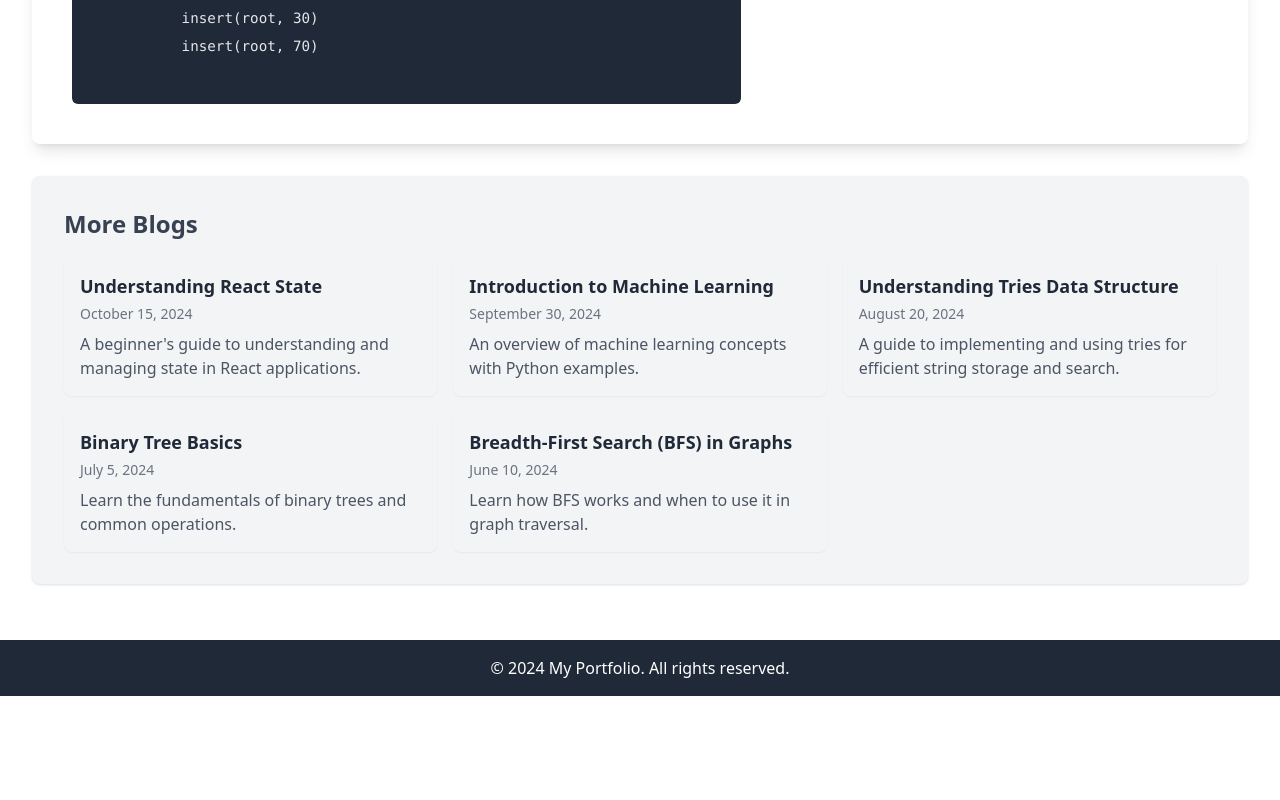
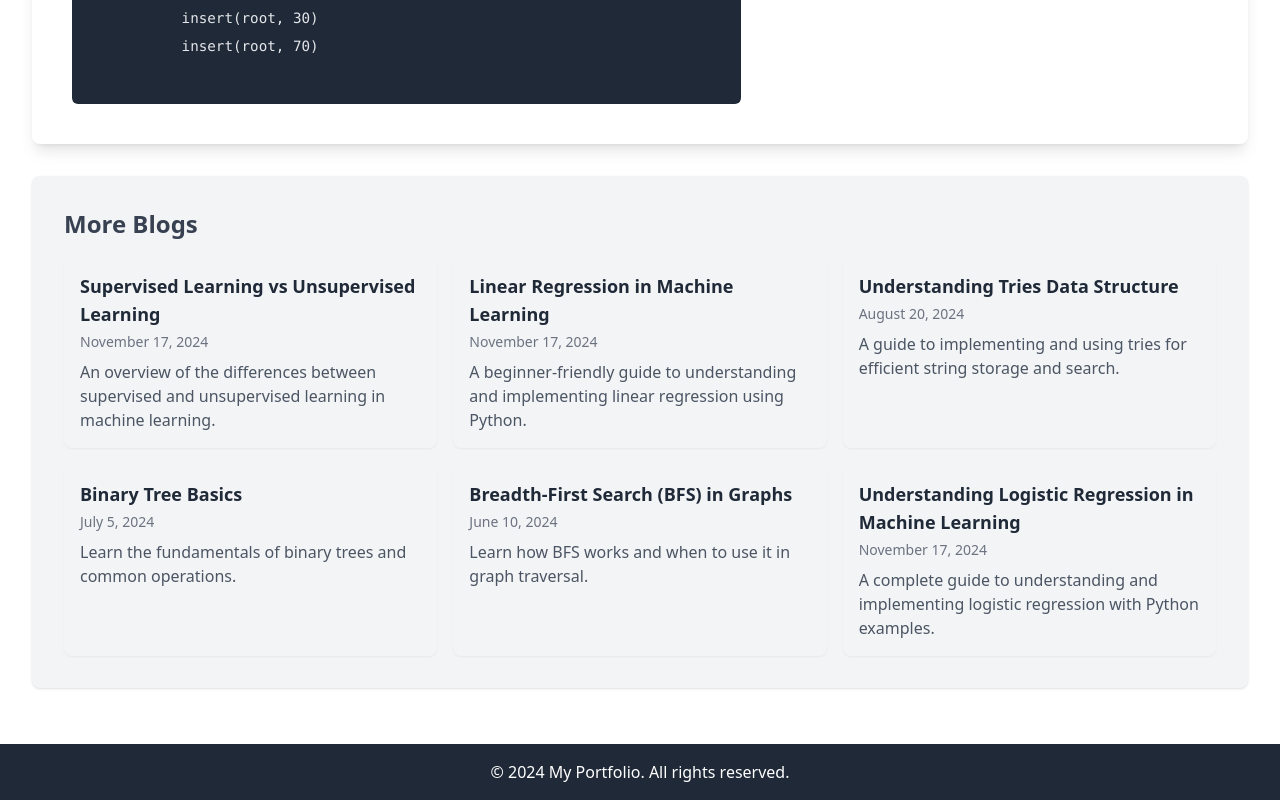
Before and after one commit to ayanchyaziz123/rahmanworld_next, a Next.js app: page /blogs/binary-search-tree-operations in a window 1280 px wide. Shown: the part 916-1716 px from the top of the page. Before the commit the page ends 1612 px from the top, so only its background shows below. Built offline with nearby package versions, Linux system fonts and the light colour scheme.

Commit message:
added blog

```diff
--- a/src/data/blogs.js
+++ b/src/data/blogs.js
@@ -1,51 +1,130 @@
 export const blogs = [
   {
-      title: "Understanding React State",
-      description: "A beginner's guide to understanding and managing state in React applications.",
-      date: "October 15, 2024",
-      category: "React",
-      content: `
-        <p>State is one of the most fundamental concepts in React. It allows your components to keep track of information that may change over time.</p>
-        <p>Here’s how you can use state in a functional component:</p>
-        <pre><code>
-          import { useState } from 'react';
-
-          const MyComponent = () => {
-            const [count, setCount] = useState(0);
-
-            return (
-              <div>
-                <p>Count: {count}</p>
-                <button onClick={() => setCount(count + 1)}>Increment</button>
-              </div>
-            );
-          }
-        </code></pre>
-      `,
-      slug: "understanding-react-state",
-    },
-    {
-      title: "Introduction to Machine Learning",
-      description: "An overview of machine learning concepts with Python examples.",
-      date: "September 30, 2024",
+    title: "Supervised Learning vs Unsupervised Learning",
+    description: "An overview of the differences between supervised and unsupervised learning in machine learning.",
+    date: "November 17, 2024",
     category: "Machine Learning",
     content: `
-        <p>Machine learning is a branch of artificial intelligence that enables systems to learn from data. Some common types of machine learning include supervised, unsupervised, and reinforcement learning.</p>
-        <h1>Here's an example of linear regression in Python:</h1>
+        <p>Machine learning is broadly categorized into two main types: supervised learning and unsupervised learning. Each serves distinct purposes and is used in different scenarios.</p>
+
+        <h3>What is Supervised Learning?</h3>
+        <p>Supervised learning involves training a model on labeled data. The goal is for the algorithm to learn the mapping from input to output. For example:</p>
+        <pre><code>
+          Input: [Features like age, salary]
+          Output: [Classification as "Eligible" or "Not Eligible"]
+        </code></pre>
+        <p>Popular algorithms include:</p>
+        <ul>
+          <li>Linear Regression</li>
+          <li>Logistic Regression</li>
+          <li>Support Vector Machines</li>
+          <li>Neural Networks</li>
+        </ul>
+
+        <h3>What is Unsupervised Learning?</h3>
+        <p>Unsupervised learning deals with unlabeled data. The model identifies patterns or structures in the data without explicit supervision. For example:</p>
+        <pre><code>
+          Input: [Customer transaction history]
+          Output: [Clusters of customers with similar purchasing behavior]
+        </code></pre>
+        <p>Popular algorithms include:</p>
+        <ul>
+          <li>K-Means Clustering</li>
+          <li>Hierarchical Clustering</li>
+          <li>Principal Component Analysis (PCA)</li>
+          <li>Autoencoders</li>
+        </ul>
+
+        <h3>Key Differences</h3>
+        <table>
+          <thead>
+            <tr>
+              <th>Aspect</th>
+              <th>Supervised Learning</th>
+              <th>Unsupervised Learning</th>
+            </tr>
+          </thead>
+          <tbody>
+            <tr>
+              <td>Data</td>
+              <td>Labeled</td>
+              <td>Unlabeled</td>
+            </tr>
+            <tr>
+              <td>Objective</td>
+              <td>Predict outcomes based on input</td>
+              <td>Discover hidden patterns in data</td>
+            </tr>
+            <tr>
+              <td>Examples</td>
+              <td>Spam detection, price prediction</td>
+              <td>Customer segmentation, anomaly detection</td>
+            </tr>
+          </tbody>
+        </table>
+
+        <h3>Conclusion</h3>
+        <p>Both supervised and unsupervised learning have unique strengths and are applied based on the nature of the data and the problem to solve. Understanding these methods is fundamental to leveraging machine learning effectively.</p>
+      `,
+    slug: "supervised-vs-unsupervised-learning",
+}
+,
+{
+  title: "Linear Regression in Machine Learning",
+  description: "A beginner-friendly guide to understanding and implementing linear regression using Python.",
+  date: "November 17, 2024",
+  category: "Machine Learning",
+  content: `
+      <p>Linear regression is one of the most fundamental algorithms in machine learning. It establishes a relationship between independent variables (inputs) and a dependent variable (output) by fitting a linear equation to the data.</p>
+
+      <h3>What is Linear Regression?</h3>
+      <p>Linear regression models the relationship between the input variables (X) and the output variable (y) using the formula:</p>
+      <pre><code>
+        y = mx + b
+      </code></pre>
+      <p>Here, <strong>m</strong> is the slope of the line (representing the relationship strength), and <strong>b</strong> is the intercept.</p>
+
+      <h3>Python Implementation</h3>
+      <p>Below is an example of how you can perform linear regression using Python and the <code>scikit-learn</code> library:</p>
       <pre><code>
         from sklearn.linear_model import LinearRegression
         import numpy as np
 
-          X = np.array([[1], [2], [3], [4]])
-          y = np.array([2, 4, 6, 8])
+        # Example dataset
+        X = np.array([[1], [2], [3], [4]])  # Independent variable
+        y = np.array([2, 4, 6, 8])          # Dependent variable
 
+        # Create and train the model
         model = LinearRegression().fit(X, y)
+
+        # Make a prediction
         prediction = model.predict([[5]])
-          print(prediction)
+        print("Predicted value for input 5:", prediction)
       </code></pre>
+
+      <h3>Explanation</h3>
+      <ul>
+        <li><code>LinearRegression()</code>: Creates the linear regression model.</li>
+        <li><code>fit(X, y)</code>: Fits the model to the data (X as input, y as output).</li>
+        <li><code>predict()</code>: Predicts the output for a given input.</li>
+      </ul>
+
+      <h3>When to Use Linear Regression?</h3>
+      <p>Linear regression is ideal for situations where the relationship between the input and output is approximately linear. It works well with smaller datasets and when interpretability is important.</p>
+
+      <h3>Applications</h3>
+      <ul>
+        <li>Predicting house prices based on features like size and location.</li>
+        <li>Estimating sales based on advertising budgets.</li>
+        <li>Modeling stock market trends over time.</li>
+      </ul>
+
+      <h3>Conclusion</h3>
+      <p>Linear regression is a simple yet powerful technique that serves as a foundation for understanding more complex machine learning models. It’s a great starting point for anyone new to data science and AI.</p>
     `,
-      slug: "introduction-to-machine-learning",
-    },
+  slug: "linear-regression",
+}
+,
     {
       title: "Understanding Tries Data Structure",
       description: "A guide to implementing and using tries for efficient string storage and search.",
@@ -165,4 +244,71 @@ export const blogs = [
       `,
       slug: "binary-search-tree-operations",
     },
+    {
+      title: "Understanding Logistic Regression in Machine Learning",
+      description: "A complete guide to understanding and implementing logistic regression with Python examples.",
+      date: "November 17, 2024",
+      category: "Machine Learning",
+      content: `
+          <p>Logistic regression is a supervised learning algorithm used for classification tasks. Unlike linear regression, which predicts continuous values, logistic regression predicts probabilities that are mapped to discrete classes.</p>
+
+          <h3>What is Logistic Regression?</h3>
+          <p>Logistic regression uses the <strong>sigmoid function</strong> to map predicted values to probabilities:</p>
+          <pre><code>
+            σ(z) = 1 / (1 + e^(-z))
+          </code></pre>
+          <p>Here, <code>z = wx + b</code> represents the linear combination of inputs and weights, and the sigmoid function ensures the output is between 0 and 1.</p>
+
+          <h3>Python Implementation</h3>
+          <p>Here’s an example of how logistic regression can be implemented using <code>scikit-learn</code>:</p>
+          <pre><code>
+            from sklearn.linear_model import LogisticRegression
+            from sklearn.datasets import make_classification
+            from sklearn.model_selection import train_test_split
+            from sklearn.metrics import accuracy_score
+
+            # Generate a synthetic dataset
+            X, y = make_classification(n_samples=100, n_features=2, n_classes=2, random_state=42)
+
+            # Split into training and testing sets
+            X_train, X_test, y_train, y_test = train_test_split(X, y, test_size=0.2, random_state=42)
+
+            # Create and train the logistic regression model
+            model = LogisticRegression()
+            model.fit(X_train, y_train)
+
+            # Make predictions
+            y_pred = model.predict(X_test)
+            accuracy = accuracy_score(y_test, y_pred)
+            print("Accuracy:", accuracy)
+          </code></pre>
+
+          <h3>Explanation</h3>
+          <ul>
+            <li><code>make_classification()</code>: Generates synthetic classification data.</li>
+            <li><code>LogisticRegression()</code>: Initializes the logistic regression model.</li>
+            <li><code>fit(X_train, y_train)</code>: Trains the model on the training data.</li>
+            <li><code>predict(X_test)</code>: Predicts the class labels for the test data.</li>
+            <li><code>accuracy_score()</code>: Evaluates the performance of the model.</li>
+          </ul>
+
+          <h3>Applications of Logistic Regression</h3>
+          <ul>
+            <li>Spam email detection.</li>
+            <li>Medical diagnosis (e.g., predicting the presence of a disease).</li>
+            <li>Credit risk analysis (e.g., predicting loan defaults).</li>
+          </ul>
+
+          <h3>Advantages and Limitations</h3>
+          <ul>
+            <li><strong>Advantages:</strong> Simple to implement, interpretable, and efficient for binary classification tasks.</li>
+            <li><strong>Limitations:</strong> Assumes a linear relationship between input features and the log-odds of the target class.</li>
+          </ul>
+
+          <h3>Conclusion</h3>
+          <p>Logistic regression is a powerful yet simple algorithm for binary classification. Its probabilistic framework and ease of implementation make it a popular choice for many real-world applications.</p>
+      `,
+      slug: "logistic-regression",
+  }
+
   ];
```
Lines whose indentation alone changed are shown as unchanged.
